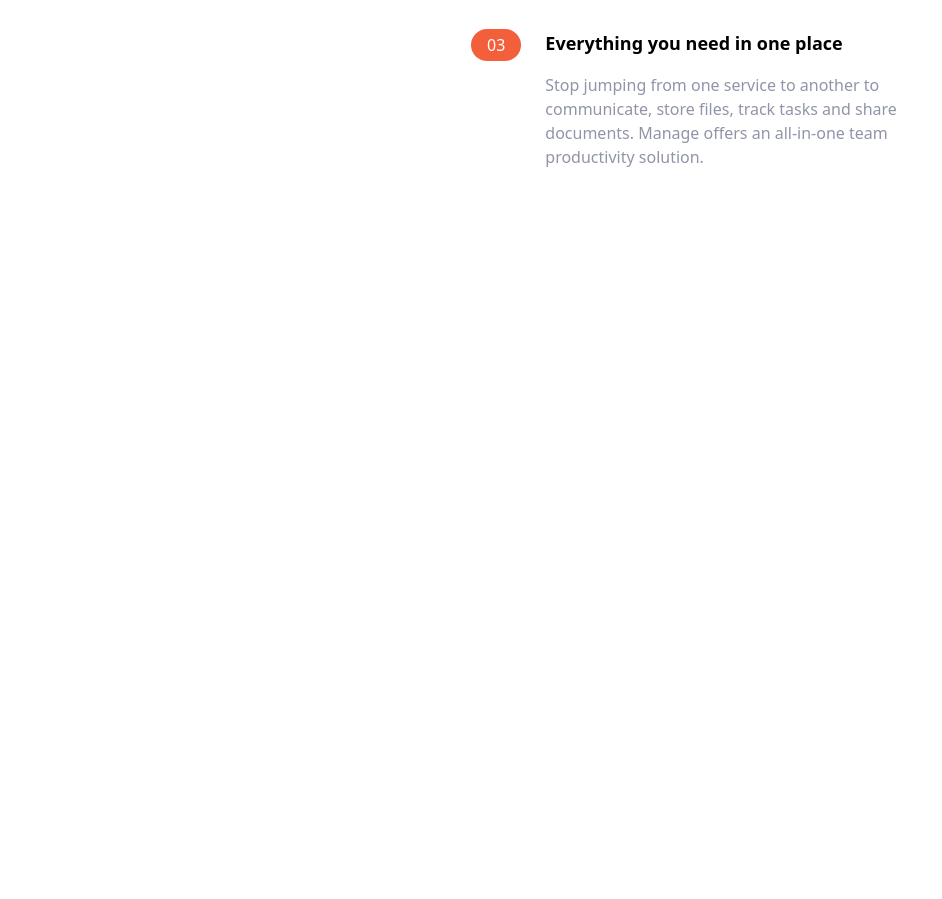
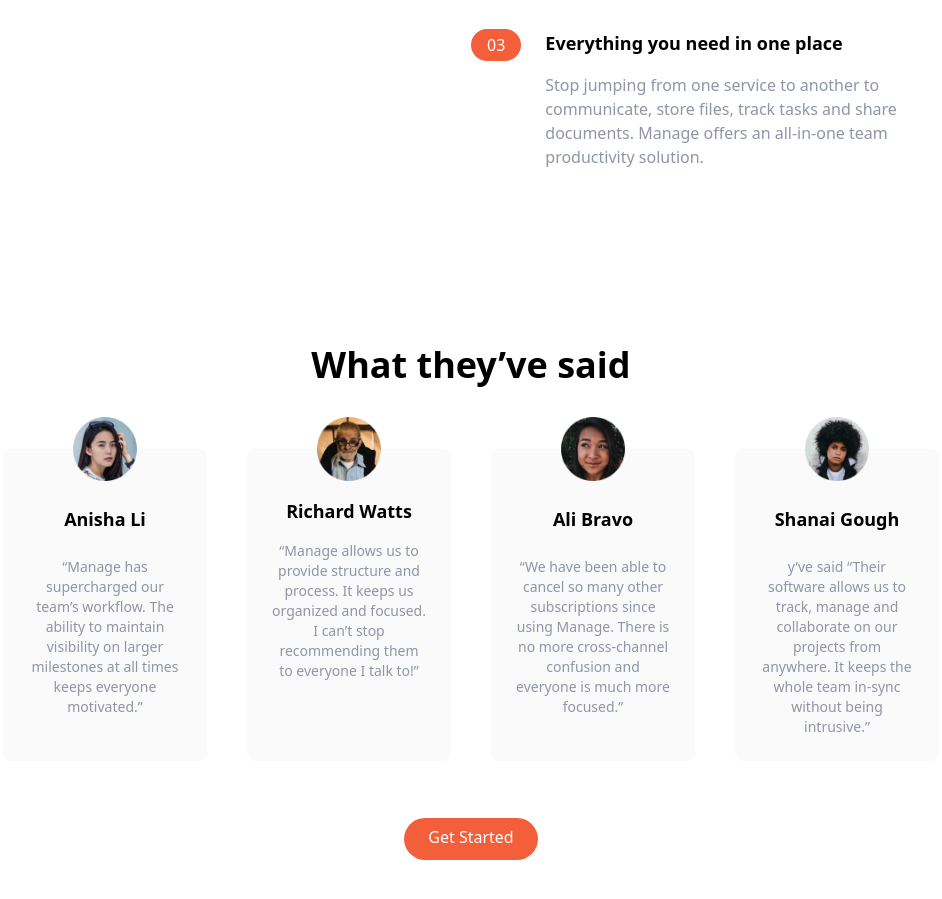
Before and after one commit to Aman11b/manage-landing-page, a website: page src/index.html in a window 1280 px wide. Shown: the part 1211-2110 px from the top of the page, without its empty margins (169-1111 px from the left). Before the commit the page ends 1428 px from the top, so only its background shows below. Drawn offline with Linux system fonts and the light colour scheme.

Commit message:
testimonial section completed

```diff
--- a/src/index.html
+++ b/src/index.html
@@ -44,7 +44,7 @@
     <section id="hero">
       <!-- Flex Container -->
       <div
-        class="container flex flex-col-reverse md:flex-row items-center px-6 lg:p-12 mx-auto mt-10 space-y-0 md:space-y-0"
+        class="container flex flex-col-reverse md:flex-row justify-center px-6 lg:p-12 mx-auto mt-10 space-y-0 md:space-y-0"
       >
         <!-- left item -->
         <div class="flex flex-col mb-32 space-y-12 md:w-1/2">
@@ -179,5 +179,85 @@
         </div>
       </div>
     </section>
+    <!-- Testimonial -->
+    <section id="testimonials">
+      <div class="container mx-w-6xl px-5 mx-auto mt-32 text-center">
+        <!-- heading -->
+        <h2 class="text-4xl font-bold text-center">What they’ve said</h2>
+        <!-- testimonial container -->
+        <div
+          class="grid grid-cols-1 md:grid-cols-2 lg:grid-cols-4 gap-10 mt-16"
+        >
+          <!-- testimonial one -->
+          <div
+            class="flex flex-col items-center p-6 space-y-6 rounded-lg bg-veryLightGray"
+          >
+            <img
+              src="../images/avatar-anisha.png"
+              alt="image"
+              class="w-16 -mt-14"
+            />
+            <h5 class="text-lg font-bold">Anisha Li</h5>
+            <p class="text-sm text-darkGrayishBlue">
+              “Manage has supercharged our team’s workflow. The ability to
+              maintain visibility on larger milestones at all times keeps
+              everyone motivated.”
+            </p>
+          </div>
+          <div
+            class="flex flex-col items-center p-6 space-y-4 rounded-lg bg-veryLightGray"
+          >
+            <img
+              src="../images/avatar-richard.png"
+              alt="image"
+              class="w-16 -mt-14"
+            />
+            <h5 class="text-lg font-bold">Richard Watts</h5>
+            <p class="text-sm text-darkGrayishBlue">
+              “Manage allows us to provide structure and process. It keeps us
+              organized and focused. I can’t stop recommending them to everyone
+              I talk to!”
+            </p>
+          </div>
+          <div
+            class="flex flex-col items-center p-6 space-y-6 rounded-lg bg-veryLightGray"
+          >
+            <img
+              src="../images/avatar-ali.png"
+              alt="image"
+              class="w-16 -mt-14"
+            />
+            <h5 class="text-lg font-bold">Ali Bravo</h5>
+            <p class="text-sm text-darkGrayishBlue">
+              “We have been able to cancel so many other subscriptions since
+              using Manage. There is no more cross-channel confusion and
+              everyone is much more focused.”
+            </p>
+          </div>
+          <div
+            class="flex flex-col items-center p-6 space-y-6 rounded-lg bg-veryLightGray"
+          >
+            <img
+              src="../images/avatar-shanai.png"
+              alt="image"
+              class="w-16 -mt-14"
+            />
+            <h5 class="text-lg font-bold">Shanai Gough</h5>
+            <p class="text-sm text-darkGrayishBlue">
+              y’ve said “Their software allows us to track, manage and
+              collaborate on our projects from anywhere. It keeps the whole team
+              in-sync without being intrusive.”
+            </p>
+          </div>
+        </div>
+        <div class="my-16">
+          <a
+            href=""
+            class="p-3 px-6 pt-2 text-white bg-brightRed rounded-full hover:bg-brightRedLight"
+            >Get Started</a
+          >
+        </div>
+      </div>
+    </section>
   </body>
 </html>
```
Also changed, not shown: src/content.txt (+1 -10 lines), src/output.css.
